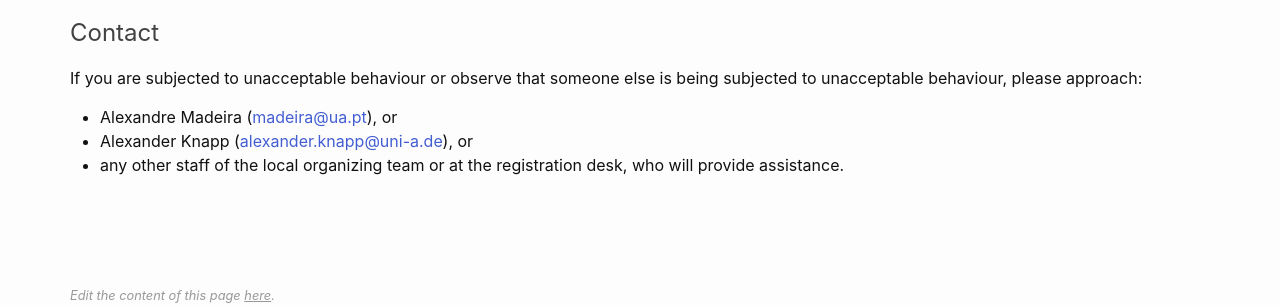
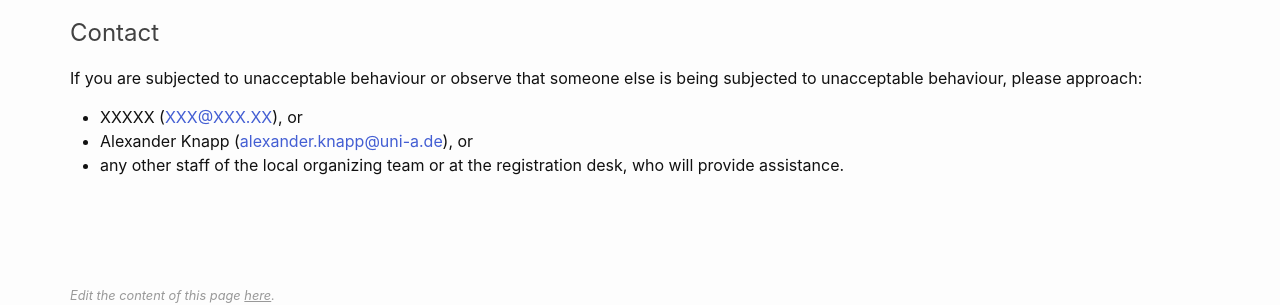
Before and after one commit to sefm-conference/2025, a Jekyll site: the page built from _pages/codeofconduct.md, in a window 1280 px wide. Shown: the part 1649-1954 px from the top of the page. Built offline with Jekyll 4.4.1, drawn with Linux system fonts in a browser that asks for light colours.

Commit message:
Update codeofconduct.md

```diff
--- a/_pages/codeofconduct.md
+++ b/_pages/codeofconduct.md
@@ -43,6 +43,6 @@ Examples include (but are not limited to):
 
 ## Contact
 If you are subjected to unacceptable behaviour or observe that someone else is being subjected to unacceptable behaviour, please approach:
-* Alexandre Madeira ([madeira@ua.pt](mailto:madeira@ua.pt)), or
+* XXXXX ([XXX@XXX.XX](mailto:XXX@XXX,XX)), or
 * Alexander Knapp ([alexander.knapp@uni-a.de](alexander.knapp@uni-a.de)), or
 * any other staff of the local organizing team or at the registration desk, who will provide assistance.
```
